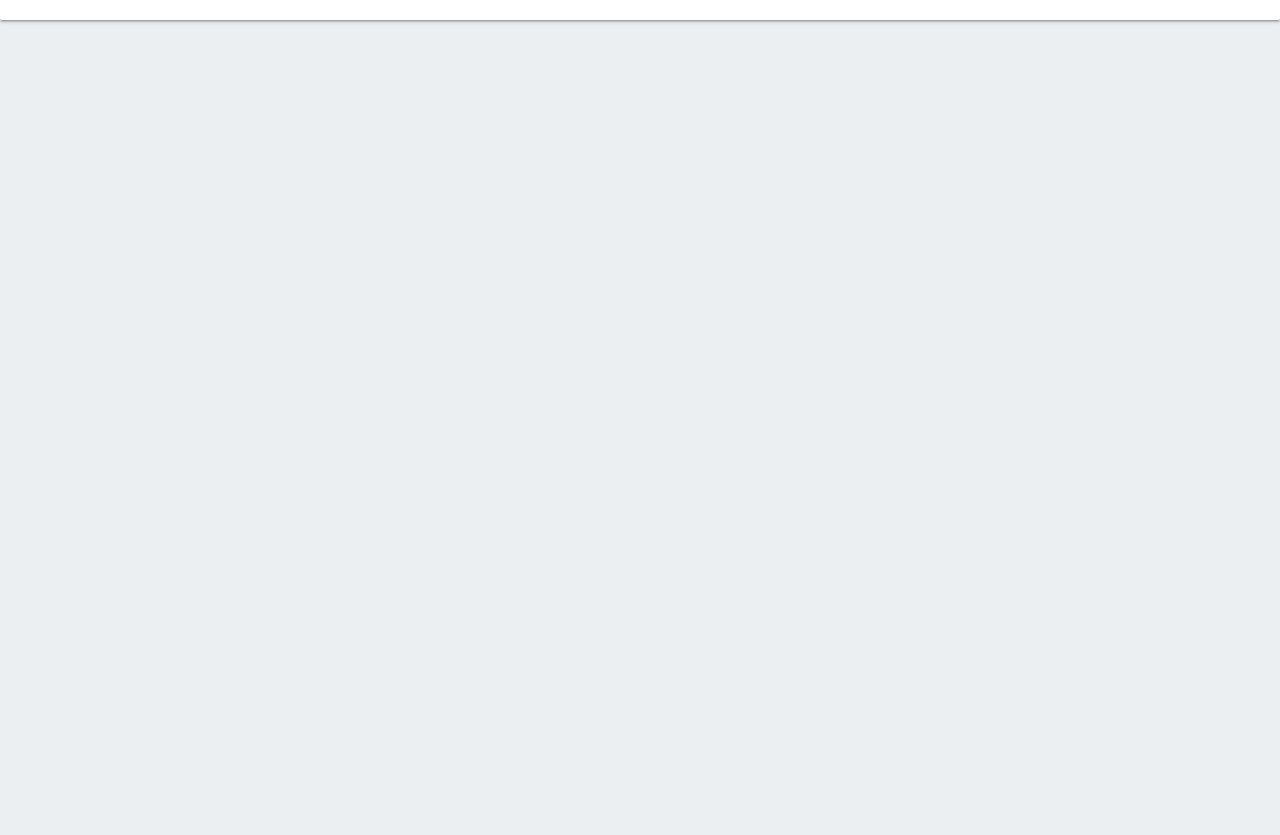
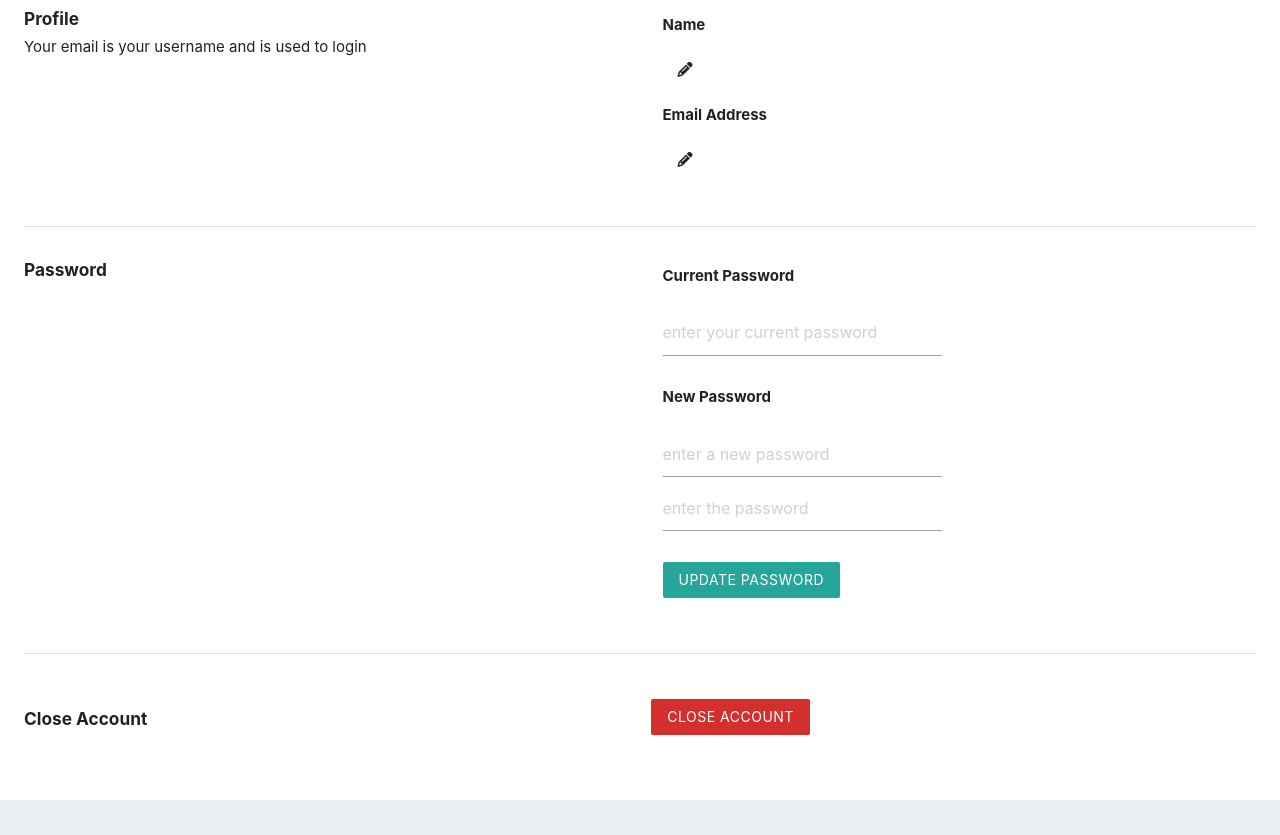
Before and after one commit to Capt1nBarbosa/car-rental-frontend, a website: page public/index.html at #!/user/account/settings in a window 1280 px wide. Shown: the part 298-1133 px from the top of the page. Before the commit the page ends 800 px from the top, so only its background shows below. Drawn offline with nearby package versions, Linux system fonts and the light colour scheme; some packages are replaced by stand-ins of ours; a script that the page names is missing; a web font is replaced by a local one.

Commit message:
Add user account edit forms

```diff
--- a/public/partials/userSettings.html
+++ b/public/partials/userSettings.html
@@ -1,7 +1,80 @@
 <div class="row">
-  <div class="card col s12">
-    <div class="card-content">
-      <h4>here goes user account stuff</h4>
+  <div class="card col s12 z-depth-0">
+    <div class="row card-content">
+      <div id="account-nav" class="section col s12">
+        <h5>Manage Account</h5>
+        <div class="divider"></div>
+      </div>
+      <br>
+      <div class="row">
+        <div class="section col s6">
+          <br>
+          <h6><b>Profile</b></h6>
+          <p>Your email is your username and is used to login</p>
+        </div>
+        <div class="row section col s6">
+          <ul class="col s6">
+            <br>
+            <li><b>Name</b></li>
+            <br>
+            <li>
+              <div class="">
+                <p>{{main.currentUser.name}}<i class="fa fa-pencil" aria-hidden="true"></i></p>
+              </div>
+            </li>
+            <br>
+            <li><b>Email Address</b></li>
+            <br>
+            <li>
+              <div class="">
+                <p>{{main.currentUser.email}}<i class="fa fa-pencil" aria-hidden="true"></i></p>
+              </div>
+            </li>
+          </ul>
+        </div>
+      </div>
+      <div class="divider"></div>
+      <div class="row">
+        <div class="section col s6">
+          <br>
+          <h6><b>Password</b></h6>
+        </div>
+        <div class="row section col s6">
+          <br>
+          <ul class="col s6">
+            <li><b>Current Password</b></li>
+            <br>
+            <li>
+              <input type="text" name="" placeholder="enter your current password">
+            </li>
+            <br>
+            <li><b>New Password</b></li>
+            <br>
+            <li>
+              <input type="text" name="" placeholder="enter a new password">
+            </li>
+            <li>
+              <input type="text" name="" placeholder="enter the password">
+            </li>
+            <br>
+            <li>
+              <a class="waves-effect waves-light btn z-depth-0">Update Password</a>
+            </li>
+          </ul>
+        </div>
+      </div>
+      <div class="divider"></div>
+      <div class="row">
+        <br>
+        <div class="section col s6">
+          <br>
+          <h6><b>Close Account</b></h6>
+        </div>
+        <div class="section col s6">
+          <br>
+          <a class="waves-effect waves-light btn  red darken-2 z-depth-0">Close Account</a>
+        </div>
+      </div>
     </div>
   </div>
 </div>
```
